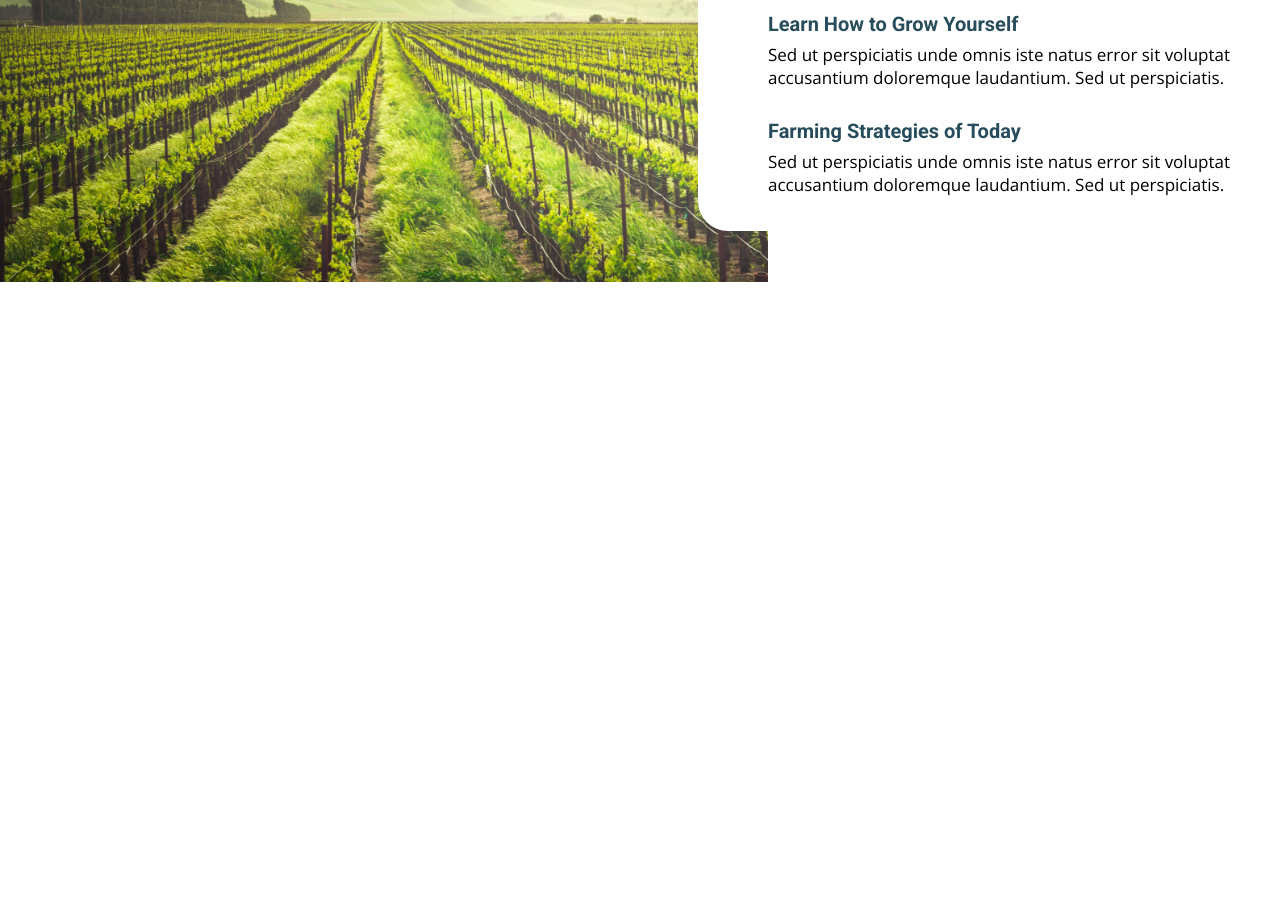
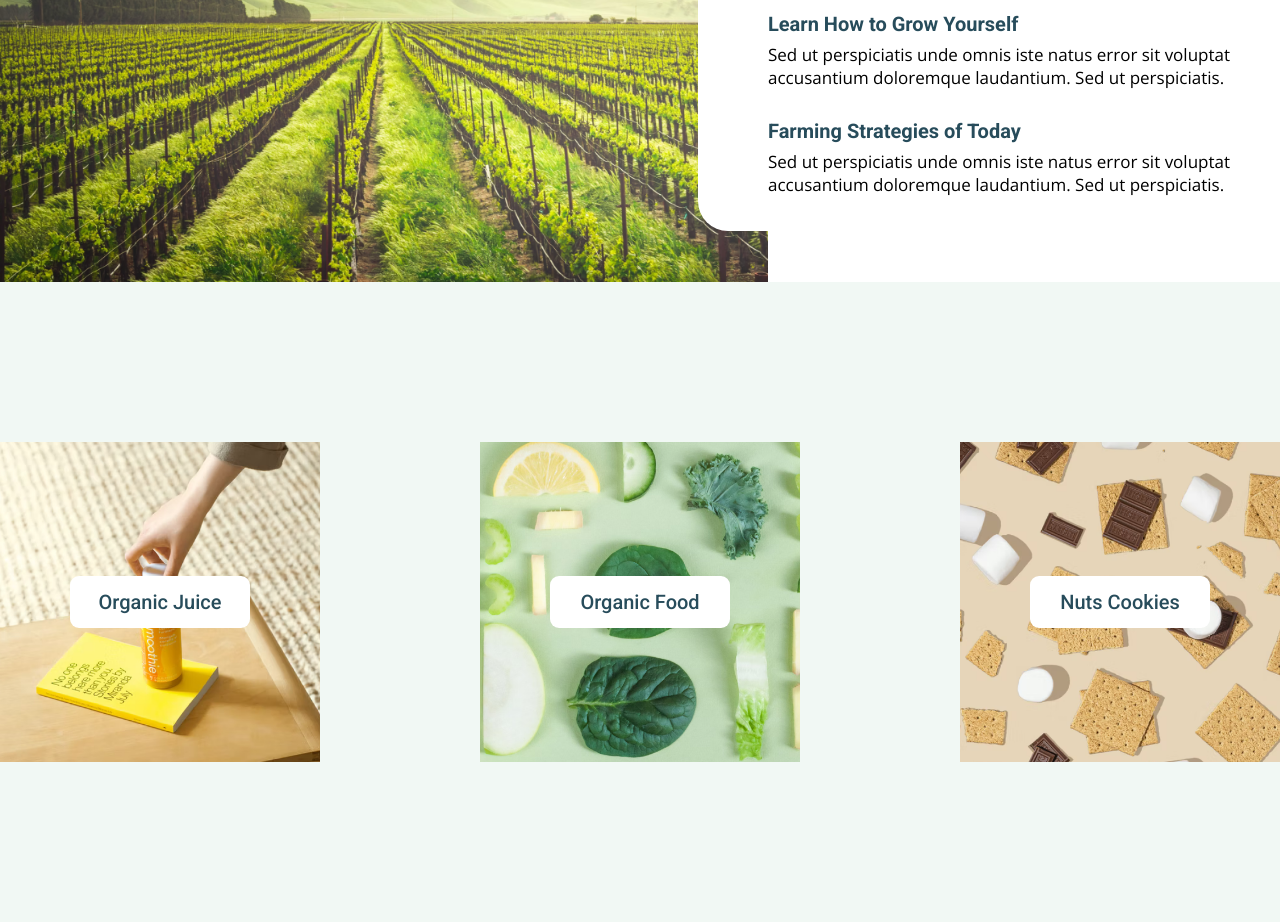
Before and after one commit to WeryaMajidi/Organick, a website: page index.html in a window 1280 px wide. Shown: the part 5188-6110 px from the top of the page. Before the commit the page ends 5470 px from the top, so only its background shows below. Drawn offline with nearby package versions, Linux system fonts and the light colour scheme; files that its build step writes are made by us from their sources; files whose address does not match are found by name.

Commit message:
:triangular_flag_on_post: add gallery section with styles

```diff
--- a/index.html
+++ b/index.html
@@ -438,6 +438,26 @@
           </div>
         </section>
        </div>
+       <!-- Gallery Section -->
+       <div class="container container--gallery">
+        <section class="gallery">
+          <div class="gallery-item" style=" background-image: url('../img/Gallery-item-1.png')">
+            <a href="#" class="btn btn--tertiary">
+              Organic Juice
+            </a>
+          </div>
+          <div class="gallery-item" style=" background-image: url('../img/Gallery-item-2.png')">
+            <a href="#" class="btn btn--tertiary">
+              Organic Food
+            </a>
+          </div>
+          <div class="gallery-item" style=" background-image: url('../img/Gallery-item-3.png')">
+            <a href="#" class="btn btn--tertiary">
+              Nuts Cookies
+            </a>
+          </div>
+        </section>
+       </div>
 
   </body>
 </html>
--- a/sass/_components.scss
+++ b/sass/_components.scss
@@ -13,6 +13,7 @@
   font-family: $primary-font;
   color: $deep-blue;
   transition: all 0.2s linear;
+  user-select: none;
   z-index: 5;
   .circle {
     width: 2rem;
--- /dev/null
+++ b/sass/_gallery.scss
@@ -0,0 +1,20 @@
+.container--gallery {
+  background-color: #f1f8f4;
+}
+.gallery {
+  max-width: 128rem;
+  margin: 0 auto;
+  padding: 16rem 0;
+  color: red;
+  display: flex;
+  justify-content: space-between;
+  align-items: center;
+}
+.gallery-item {
+  width: 32rem;
+  height: 32rem;
+  display: grid;
+  place-items: center;
+  background-size: cover;
+  background-size: cover;
+}
--- a/sass/main.scss
+++ b/sass/main.scss
@@ -9,3 +9,4 @@
 @import "./_testimonial.scss";
 @import "./_offer.scss";
 @import "./_who-we-are.scss";
+@import "./_gallery.scss";
```
Also changed, not shown: img/Gallery-item-1.png (added), img/gallery-item-2.png (added), img/gallery-item-3.png (added).
